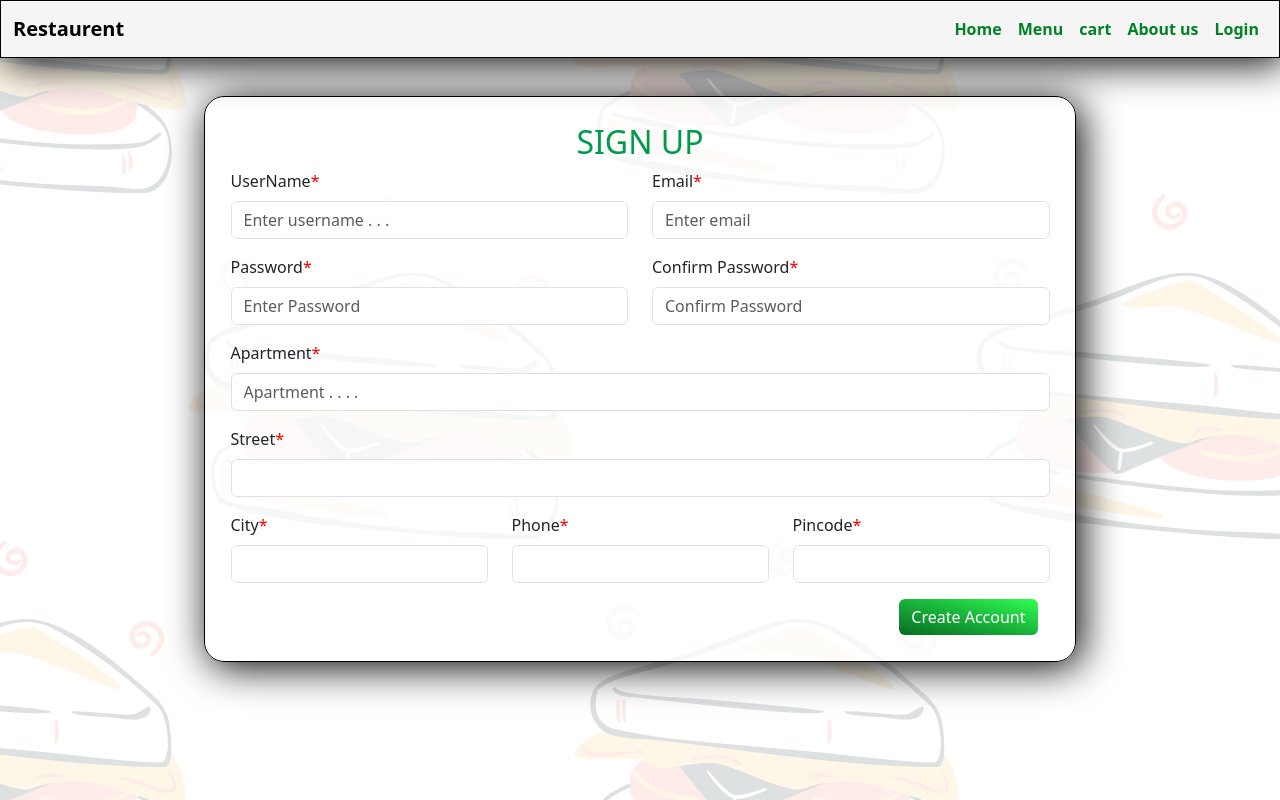
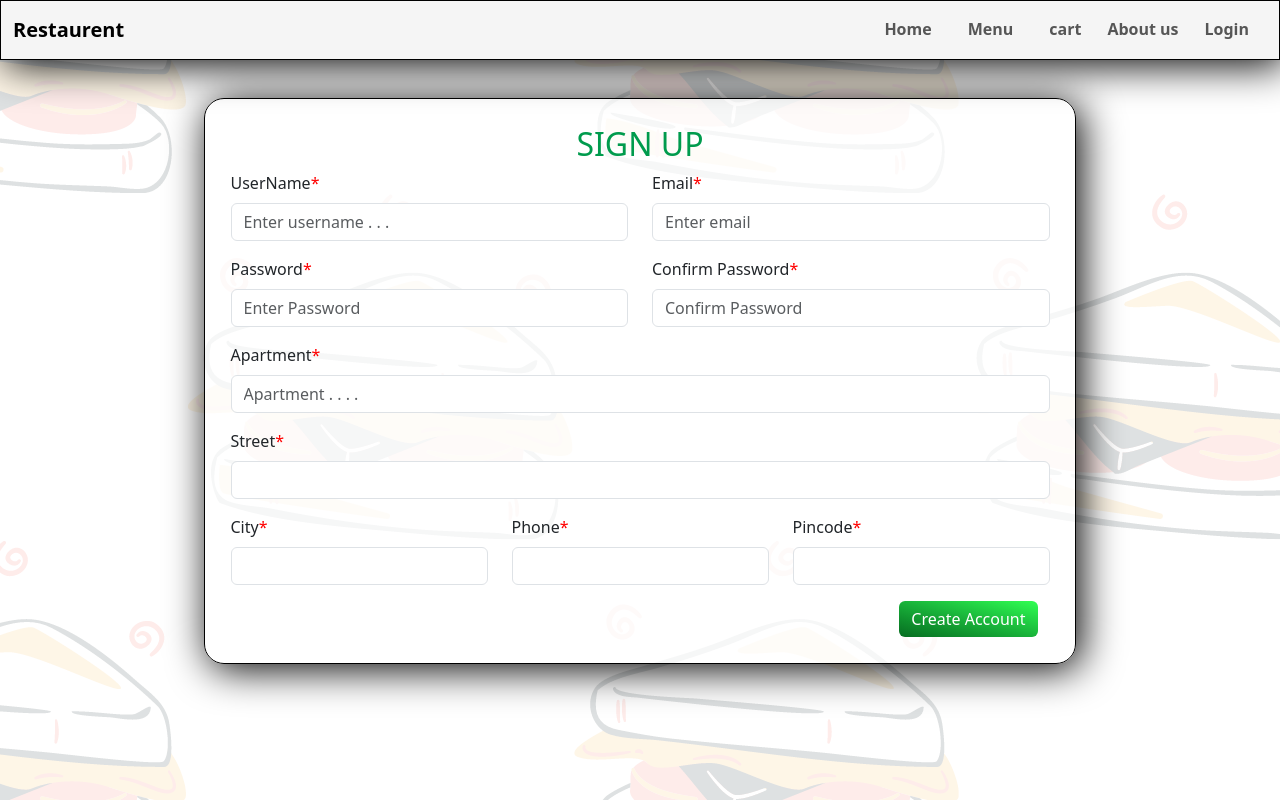
Before and after one commit to manibalaji003/RESTAURENT-WEBSITE, a React (Vite) app in the folder frontend/: page /signup in a window 1280 px wide. Built offline with nearby package versions, Linux system fonts and the light colour scheme.

Commit message:
hello world

```diff
--- a/frontend/src/App.css
+++ b/frontend/src/App.css
@@ -2,6 +2,20 @@
   background-color: whitesmoke;
   box-shadow: 5px 5px 40px  black;
   border: 1px solid black;
+}
+
+
+.navtext{
+  border-bottom: 2px solid whitesmoke;
+  margin: 0 10px;
+
+}
+
+.navtext:hover{
+  border-color: green;
+  transition: border-color 2s ease-in;
+  border-bottom-style: solid;
+
 }
 
 .imagecontainer{
@@ -69,8 +83,8 @@ h3,h2{
   font-size: 1.2rem;
 }
 .menu-category Button{
-  background-color: rgb(2, 167, 71);
-  border-color: rgb(36, 255, 17);
+  background-image: linear-gradient(to right top, #026d30, #05843c, #089b49, #0bb357, #0dcc65, #0bd466, #0bdb68, #0be369, #09db5d, #08d351, #07cc44, #06c437);
+  border-color: rgb(0, 0, 0);
 
 
 }
--- a/frontend/src/Components/Header.jsx
+++ b/frontend/src/Components/Header.jsx
@@ -10,11 +10,11 @@ const Header = () => {
                </Container>
                <Container className="justify-content-end " >
             <Nav >
-            <Nav.Link href="/" style={{color:'#018224', fontWeight:'600'}}>Home</Nav.Link>
-            <Nav.Link href="/menu" style={{color:'#018224', fontWeight:'600'}}>Menu</Nav.Link>
-            <Nav.Link href="/" style={{color:'#018224', fontWeight:'600'}} className='cart'>cart</Nav.Link>
-            <Nav.Link href="#features"style={{color:'#018224', fontWeight:'600'}}>About us</Nav.Link>
-            <Nav.Link href="loginpage" style={{color:'#018224', fontWeight:'600'}}>Login</Nav.Link>
+            <Nav.Link href="/" className='navtext' style={{ fontWeight:'600'}}>Home</Nav.Link>
+            <Nav.Link href="/menu" className='navtext' style={{ fontWeight:'600'}}>Menu</Nav.Link>
+            <Nav.Link href="/" className='navtext cart' style={{ fontWeight:'600'}} >cart</Nav.Link>
+            <Nav.Link href="#features className='navtext'"style={{ fontWeight:'600'}}>About us</Nav.Link>
+            <Nav.Link href="loginpage" className='navtext' style={{ fontWeight:'600'}}>Login</Nav.Link>
           </Nav>
            </Container>
         </Navbar>
--- a/frontend/src/Pages/LoginPage.jsx
+++ b/frontend/src/Pages/LoginPage.jsx
@@ -10,13 +10,13 @@ const LoginPage = () => {
         'email':'',
         'password':""
     });
-    const [emailstatus ,setEmailstatus]=useState(false);
+    const [InValid,setInvalid]=useState(false);
   //  const navigate=useNavigate()
 
 
 
     const Getdata=(e)=>{
-        setEmailstatus(false);
+
         const {name,value}=e.target;
         setFormData(prevState => ({
             ...prevState,
@@ -33,12 +33,14 @@ const HandleFormData = async (e) =>{
             console.log("input field must no be empty");
             return ;
         }
-
-        let response=await axios.post("http://localhost:3300/api/user/login",Lformdata);
+        try{
+        let response=await axios.post("http://localhost:3300/api/v1/users/login",Lformdata);
 
 
         console.log(response.data);
-
+        }catch(e){
+          console.error(e);
+        }
 
 }
 
@@ -51,11 +53,12 @@ const HandleFormData = async (e) =>{
             <FloatingLabel     label="Email address" className="mb-3">
                 <Form.Control type="email" name='email'  value ={Lformdata.email} onChange={Getdata}/>
             </FloatingLabel>
-            {emailstatus && <p style={{color:'red'}}>Invalid Email</p>}
+
             <FloatingLabel controlId="floatingPassword" label="Password" >
                 <Form.Control type="password" placeholder="Password"  name='password' value={Lformdata.password} onChange={Getdata} />
             </FloatingLabel>
             <Button type='submit'>Enter</Button>
+            {InValid && <p style={{color:'red'}}>Invalid Login credentials</p>}
             </Form>
             <center>Need an Account? <Link to={'/signup'}>Create account</Link> </center>
             </Container>
```
